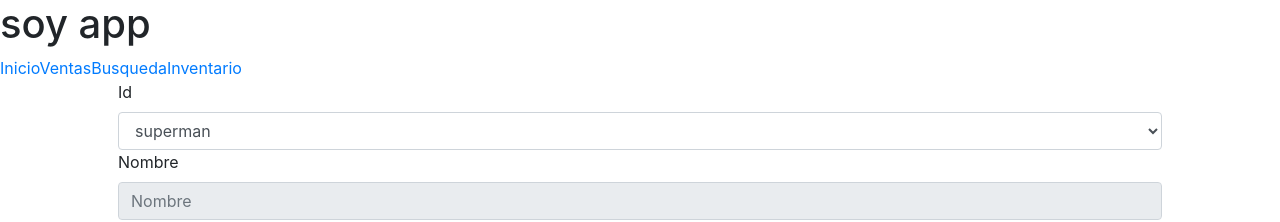
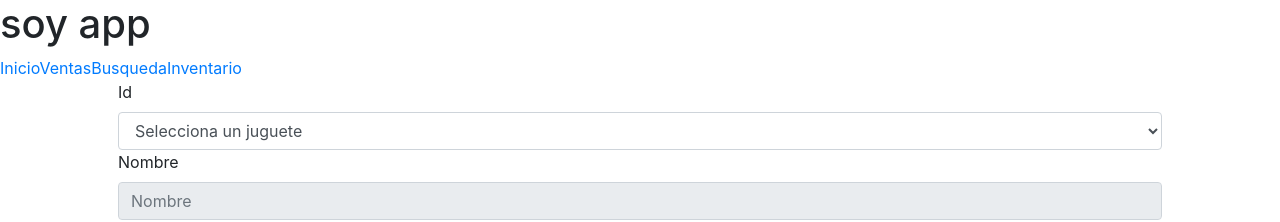
Before and after one commit to BrianHey/vueALL_ADL, a Vue app: page / in a window 1280 px wide. Shown: the top 222 px of the page. Built offline with nearby package versions, Linux system fonts and the light colour scheme.

Commit message:
cada vista funcionando

```diff
--- a/src/views/Inicio.vue
+++ b/src/views/Inicio.vue
@@ -2,6 +2,7 @@
 <div class="home container px-5">
   <label for>Id</label>
   <select class="form-control">
+    <option disabled selected>Selecciona un juguete</option>
     <option v-for="(juguete,i) in juguetes" :key="i" :value="juguete.nombre">{{juguete.nombre}}</option>
   </select>
   <!-- <b-form-input id="input-2" v-model="id" placeholder="Nombre"></b-form-input> -->
```
